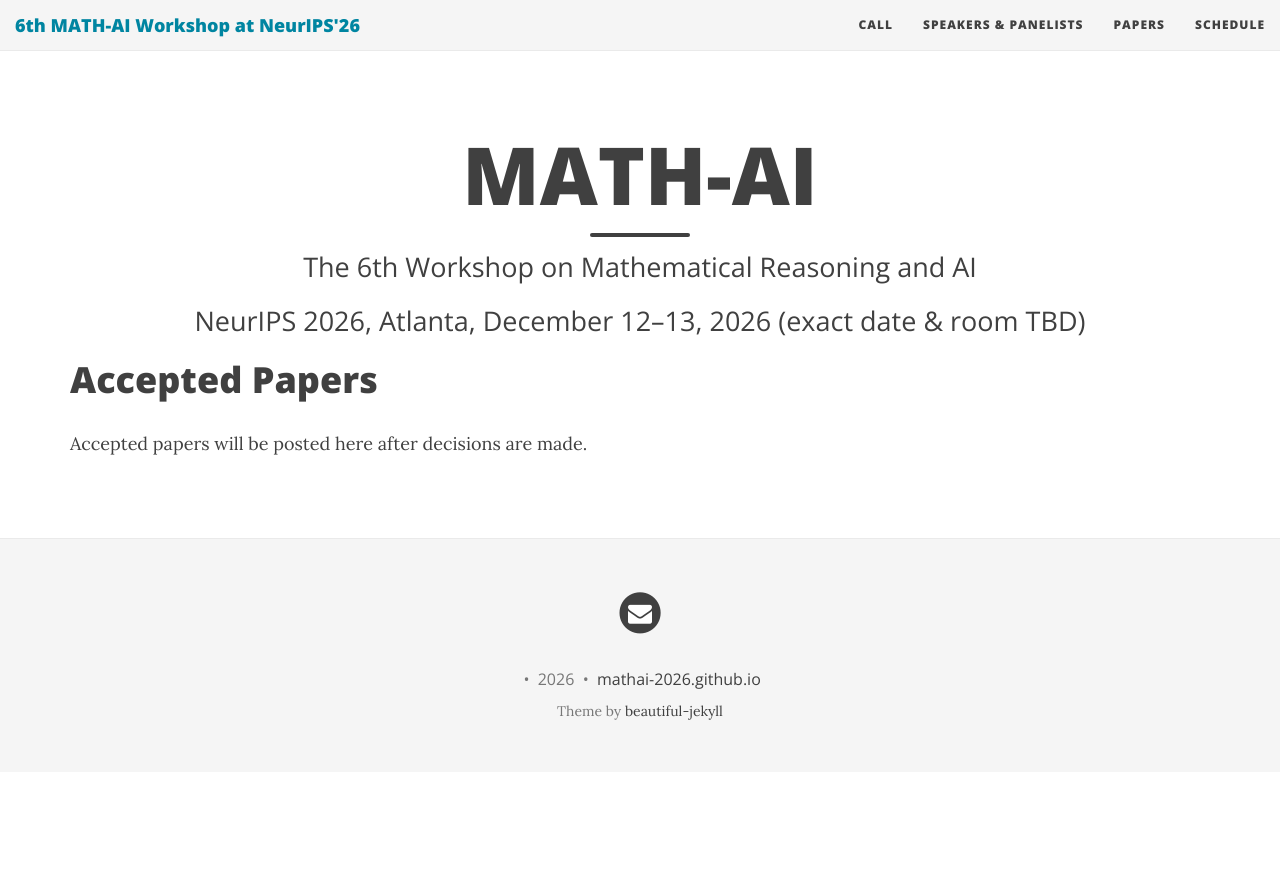
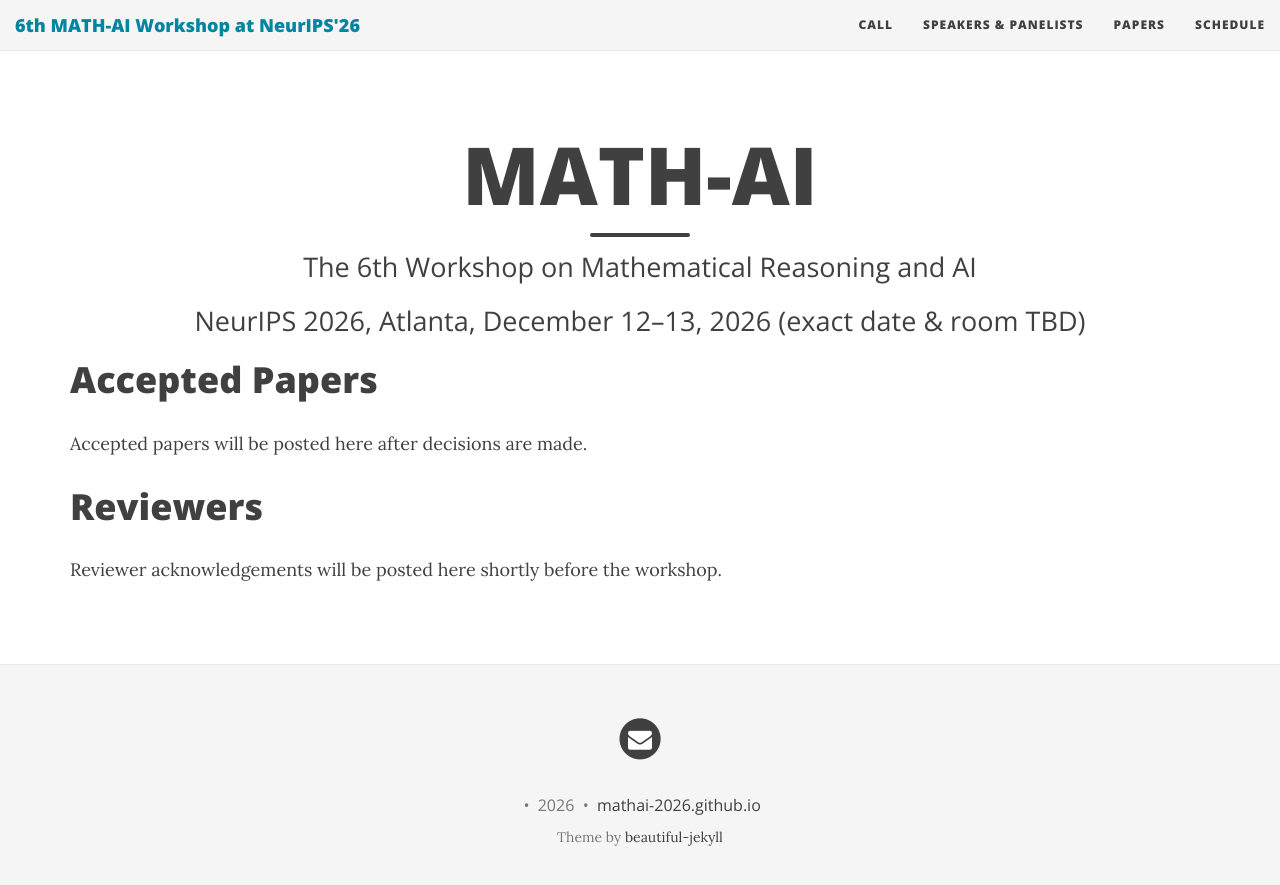
Before and after one commit to mathai-2026/mathai-2026.github.io, a Jekyll site: the page built from papers.md, in a window 1280 px wide. Shown: the top 885 px of the page. Built offline with Jekyll 4.4.1, drawn with Linux system fonts in a browser that asks for light colours; nearby versions of some CDN libraries.

Commit message:
chore: update webpage details

```diff
--- a/papers.md
+++ b/papers.md
@@ -12,29 +12,6 @@ use-site-title: true
 
 Accepted papers will be posted here after decisions are made.
 
-<!-- # Reviewers
+# Reviewers
 
-We are grateful to our program committee for making our workshop reviewing process run smoothly.
-
-<div class="reviewers">
-<ul>
-{% for reviewer in site.data.pc.people %}
-    <li>{{ reviewer }}</li>
-{% endfor %}
-</ul>
-</div>
-
-<style>
-.reviewers ul {
-    columns: 4;
-    -webkit-columns: 4;
-    -moz-columns: 4;
-    list-style-position: inside;
-    padding-left: 0;
-}
-.reviewers li {
-    break-inside: avoid;
-    page-break-inside: avoid;
-    padding: 2px 0;
-}
-</style> -->
+Reviewer acknowledgements will be posted here shortly before the workshop.
```
Also changed, not shown: cfp.md (+2 -2 lines), img/logo/mathai.png (deleted), img/psong.jpg, 1 other file.
